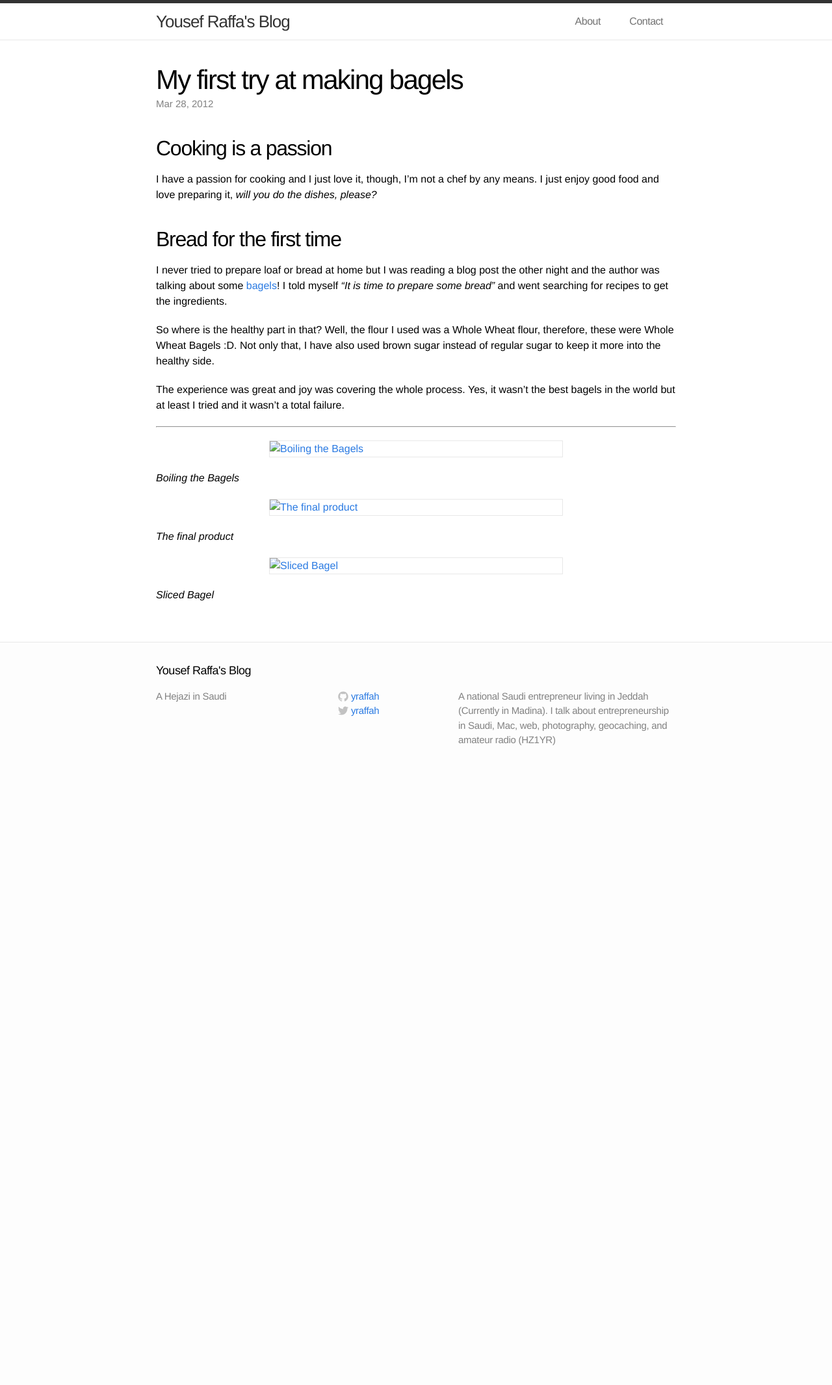
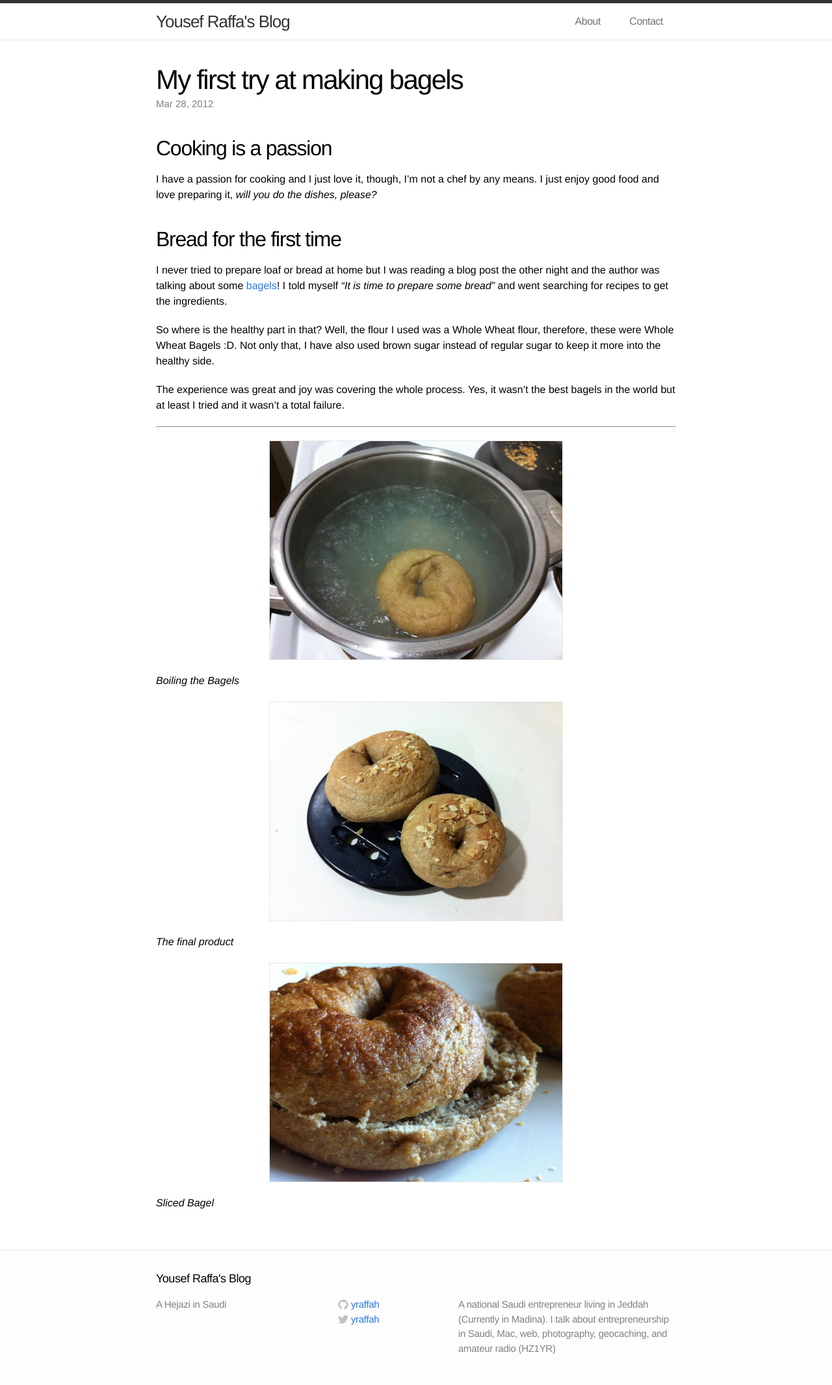
Before and after one commit to yraffah/yraffah.github.io, a Jekyll site: the page built from _posts/2012-03-28-my-first-bagels.markdown, in a window 1280 px wide. Shown: the whole page at 65% size. Built offline with Jekyll 4.4.1, drawn with Linux system fonts in a browser that asks for light colours; before the commit the page ends 1196 px from its top, so only the background shows below that.

Commit message:
Trying to fix the broken images

```diff
--- a/_posts/2012-03-28-my-first-bagels.markdown
+++ b/_posts/2012-03-28-my-first-bagels.markdown
@@ -18,11 +18,11 @@ The experience was great and joy was covering the whole process. Yes, it wasn't
 
 ---
 
-<a href="../assets/IMG_2989.JPG"><img  style="display: block;margin: 0 auto;margin-bottom:20px;border:1px solid #e8e8e8;" src="../assets/IMG_2989.JPG" alt="Boiling the Bagels" width="450px" /></a>
+<a href="{{ site.url }}/assets/IMG_2989.JPG"><img  style="display: block;margin: 0 auto;margin-bottom:20px;border:1px solid #e8e8e8;" src="{{ site.url }}/assets/IMG_2989.JPG" alt="Boiling the Bagels" width="450px" /></a>
 *Boiling the Bagels*
 
-<a href="../assets/IMG_3001.JPG"><img  style="display: block;margin: 0 auto;margin-bottom:20px;border:1px solid #e8e8e8;" src="../assets/IMG_3001.JPG" alt="The final product" width="450px" /></a>
+<a href="/assets/IMG_3001.JPG"><img  style="display: block;margin: 0 auto;margin-bottom:20px;border:1px solid #e8e8e8;" src="/assets/IMG_3001.JPG" alt="The final product" width="450px" /></a>
 *The final product*
 
-<a href="../assets/IMG_3005.JPG"><img  style="display: block;margin: 0 auto;margin-bottom:20px;border:1px solid #e8e8e8;" src="../assets/IMG_3005.JPG" alt="Sliced Bagel" width="450px" /></a>
+<a href="{{{ site.url }}/assets/IMG_3005.JPG"><img  style="display: block;margin: 0 auto;margin-bottom:20px;border:1px solid #e8e8e8;" src="{{ site.url }}/assets/IMG_3005.JPG" alt="Sliced Bagel" width="450px" /></a>
 *Sliced Bagel*
```
